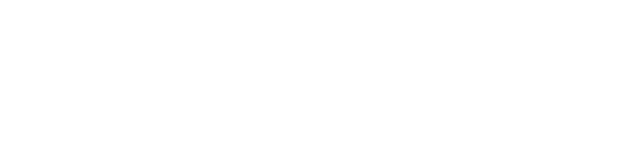
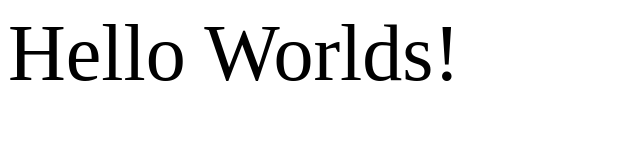
Before and after one commit to alexwcarlson/free-can-nov1, a plain HTML site: page index.html in a window 1280 px wide. Shown: the whole page, without its empty margins (0-640 px from the left). Drawn offline with Linux system fonts and the light colour scheme.

Commit message:
Update Index Text

```diff
--- a/index.html
+++ b/index.html
@@ -5,6 +5,6 @@
 	<title>Document</title>
 </head>
 <body>
-
+	<div style="font-size: 5em">Hello Worlds!</div>
 </body>
 </html>
```
